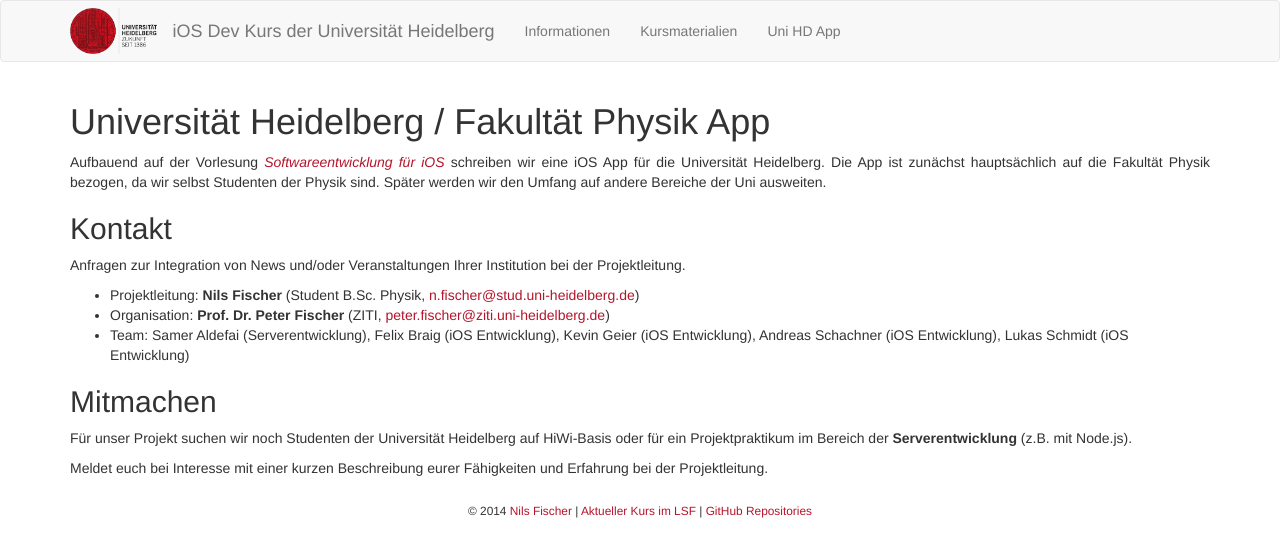
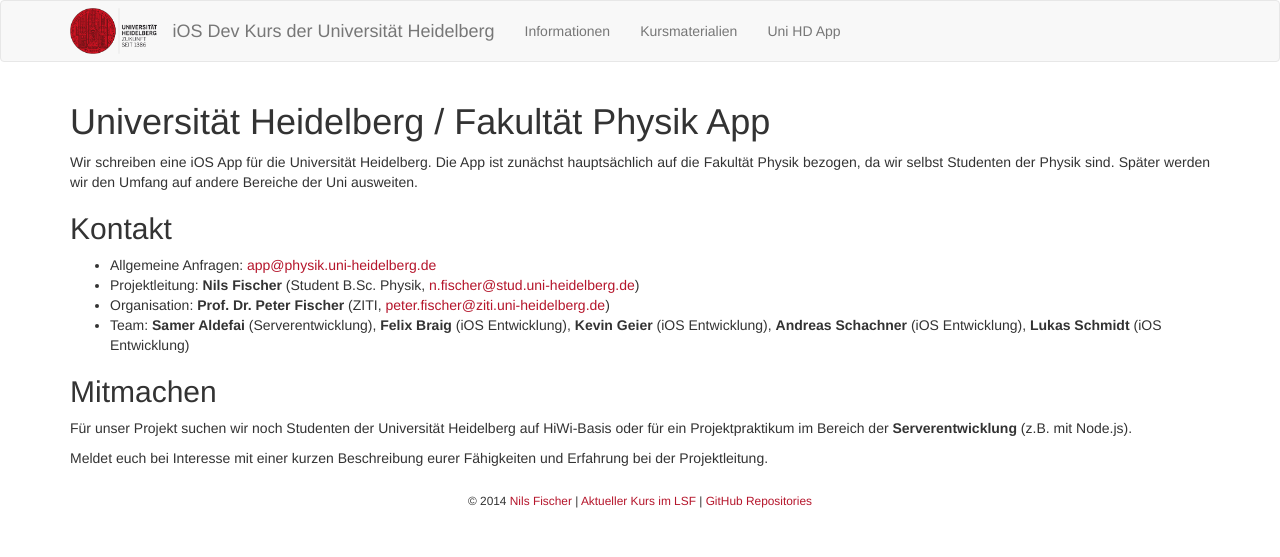
Before and after one commit to iOS-Dev-Kurs/iOS-Dev-Kurs.github.io, a Jekyll site: the page built from uni-hd-app/index.md, in a window 1280 px wide. Shown: the top 557 px of the page. Built offline with Jekyll 4.4.1, drawn with Linux system fonts in a browser that asks for light colours; Markdown is read by kramdown in place of the engine named in the settings.

Commit message:
added app email

```diff
--- a/uni-hd-app/index.md
+++ b/uni-hd-app/index.md
@@ -3,16 +3,15 @@
 title: Universität Heidelberg / Fakultät Physik App
 ---
 
-Aufbauend auf der Vorlesung [*Softwareentwicklung für iOS*](http://ios-dev-kurs.github.io/) schreiben wir eine iOS App für die Universität Heidelberg. Die App ist zunächst hauptsächlich auf die Fakultät Physik bezogen, da wir selbst Studenten der Physik sind. Später werden wir den Umfang auf andere Bereiche der Uni ausweiten.
+Wir schreiben eine iOS App für die Universität Heidelberg. Die App ist zunächst hauptsächlich auf die Fakultät Physik bezogen, da wir selbst Studenten der Physik sind. Später werden wir den Umfang auf andere Bereiche der Uni ausweiten.
 
 
 ## Kontakt
 
-Anfragen zur Integration von News und/oder Veranstaltungen Ihrer Institution bei der Projektleitung.
-
+- Allgemeine Anfragen: [app@physik.uni-heidelberg.de](mailto:app@physik.uni-heidelberg.de)
 - Projektleitung: **Nils Fischer** (Student B.Sc. Physik, [n.fischer@stud.uni-heidelberg.de](mailto:n.fischer@stud.uni-heidelberg.de))
 - Organisation: **Prof. Dr. Peter Fischer** (ZITI, [peter.fischer@ziti.uni-heidelberg.de](mailto:peter.fischer@ziti.uni-heidelberg.de))
-- Team: Samer Aldefai (Serverentwicklung), Felix Braig (iOS Entwicklung), Kevin Geier (iOS Entwicklung), Andreas Schachner (iOS Entwicklung),  Lukas Schmidt (iOS Entwicklung)
+- Team: **Samer Aldefai** (Serverentwicklung), **Felix Braig** (iOS Entwicklung), **Kevin Geier** (iOS Entwicklung), **Andreas Schachner** (iOS Entwicklung),  **Lukas Schmidt** (iOS Entwicklung)
 
 
 ## Mitmachen
```
